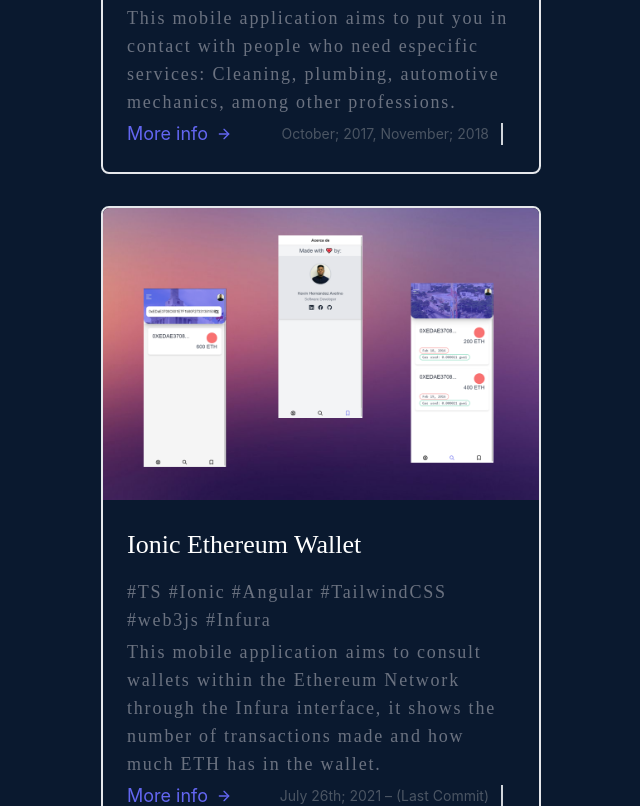
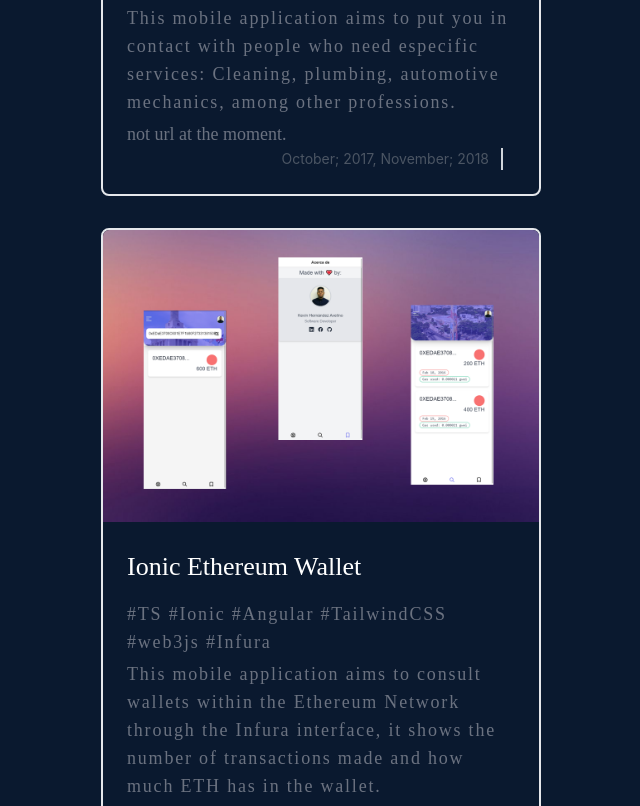
Before and after one commit to kevinHernandez05/kevinHernandez05.github.io, a React (Create React App) app: page / in a window 1280 px wide. Shown: the part 3320-4126 px from the top of the page, without its empty margins (319-959 px from the left). Built offline with nearby package versions, Linux system fonts and the light colour scheme.

Commit message:
cuando no existe url en tarjeta de proyecto, que diga que no hay una url por el momento

```diff
--- a/public/projects.json
+++ b/public/projects.json
@@ -14,7 +14,7 @@
       "place": "Personal Project",
       "description": "This mobile application aims to consult wallets within the Ethereum Network through the Infura interface, it shows the number of transactions made and how much ETH has in the wallet.",
       "tags": "#TS #Ionic #Angular #TailwindCSS #web3js #Infura",
-      "href": ""
+      "href": "https://github.com/kevinHernandez05/ethwallet"
     },
     {
       "date": "July 26th; 2021 – (Last Commit)",
--- a/src/components/card/card.js
+++ b/src/components/card/card.js
@@ -57,12 +57,20 @@ const Card = props => {
                                             <h1 class="tracking-widest text-lg title-font font-medium text-gray-500 mb-1">{proj.tags}</h1>
                                             <h1 class="tracking-widest text-lg title-font font-medium text-gray-500 mb-1">{proj.description}</h1>
                                             <div class="flex items-center flex-wrap ">
+                                                {
+                                                    (proj.href !== "") ? (
                                                         <a class="text-indigo-500 inline-flex items-center text-lg" href={proj.href} target="_blank">More info
                                                             <svg class="w-4 h-4 ml-2" viewBox="0 0 24 24" stroke="currentColor" stroke-width="2" fill="none" stroke-linecap="round" stroke-linejoin="round">
                                                                 <path d="M5 12h14"></path>
                                                                 <path d="M12 5l7 7-7 7"></path>
                                                             </svg>
                                                         </a>
+                                                    ) : (
+                                                        <p class="text-gray-500 inline-flex items-center text-lg" href={proj.href} target="_blank">
+                                                            not url at the moment.
+                                                        </p>
+                                                    )
+                                                }
                                                 <span class="text-gray-600 mr-3 inline-flex items-center lg:ml-auto md:ml-0 ml-auto leading-none text-sm pr-3 py-1 border-r-2 border-gray-300">
                                                     {proj.date}
                                                 </span>
```
Lines whose indentation alone changed are shown as unchanged.
